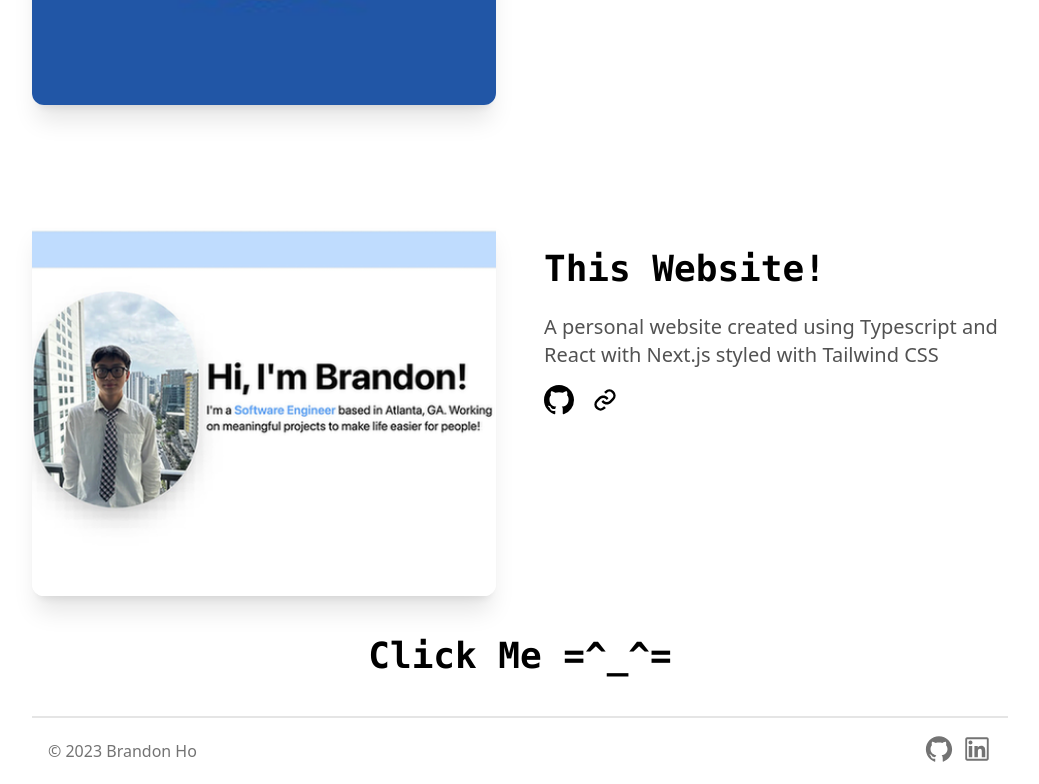
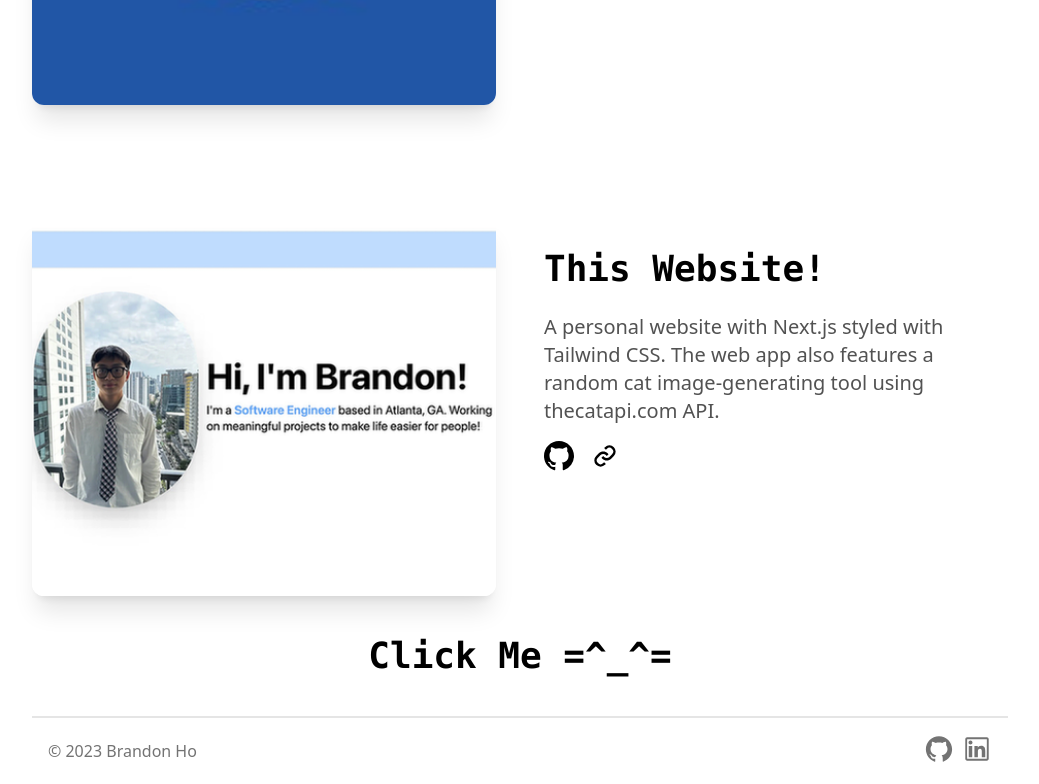
Before and after one commit to iphonecats/Bho-Portfolio, a Next.js app in the folder bho-portfolio/: page / in a window 1280 px wide. Shown: the part 2062-2846 px from the top of the page, without its empty margins (120-1159 px from the left). Built offline with nearby package versions, Linux system fonts and the light colour scheme.

Commit message:
website project description change

```diff
--- a/bho-portfolio/src/app/components/ProjectsSection.tsx
+++ b/bho-portfolio/src/app/components/ProjectsSection.tsx
@@ -17,7 +17,7 @@ const projects = [
   {
     name: "This Website!",
     description:
-      "A personal website created using Typescript and React with Next.js styled with Tailwind CSS",
+      "A personal website with Next.js styled with Tailwind CSS. The web app also features a random cat image-generating tool using thecatapi.com API.",
     image: "/images/Portfolio.png",
     github: "https://github.com/iphonecats/Bho-Portfolio",
     link: "https://www.linkedin.com/in/brandondho",
```
